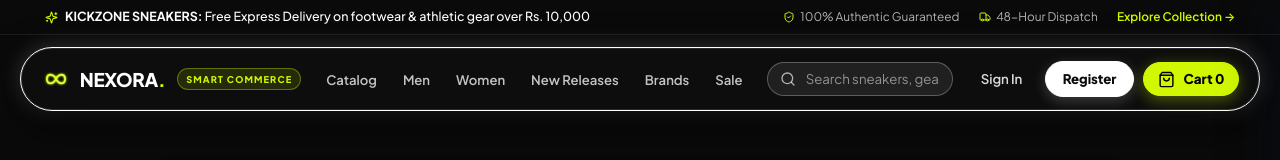
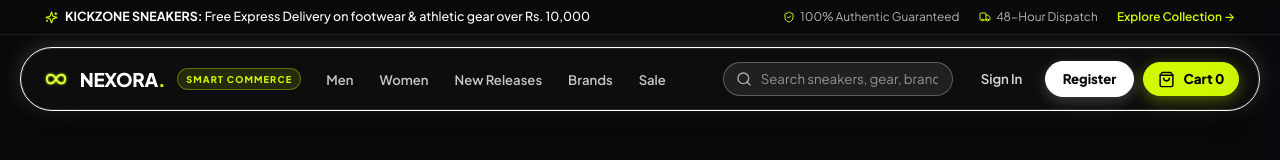
Before and after one commit to askarihasni/back.end-level-03, a React (Vite) app in the folder client/: page /admin/login in a window 1280 px wide. Shown: the top 160 px of the page. Built offline with nearby package versions, Linux system fonts and the light colour scheme; no server answers; a web font is replaced by a local one.

Commit message:
feat(navbar): remove Catalog link from desktop and mobile navigation

```diff
--- a/client/src/layouts/Header.jsx
+++ b/client/src/layouts/Header.jsx
@@ -62,9 +62,6 @@ export default function Header() {
         <Logo />
 
         <nav className="site-nav" aria-label="Main navigation">
-          <NavLink to="/" end className={({ isActive }) => (isActive ? 'active' : undefined)}>
-            Catalog
-          </NavLink>
           <a href="/#catalog">Men</a>
           <a href="/#catalog">Women</a>
           <a href="/#popular-heading">New Releases</a>
@@ -168,9 +165,6 @@ export default function Header() {
           </form>
 
           <nav className="mobile-nav__links" aria-label="Mobile navigation">
-            <NavLink to="/" end>
-              Catalog
-            </NavLink>
             <a href="/#catalog">Men</a>
             <a href="/#catalog">Women</a>
             <a href="/#popular-heading">New Releases</a>
```
